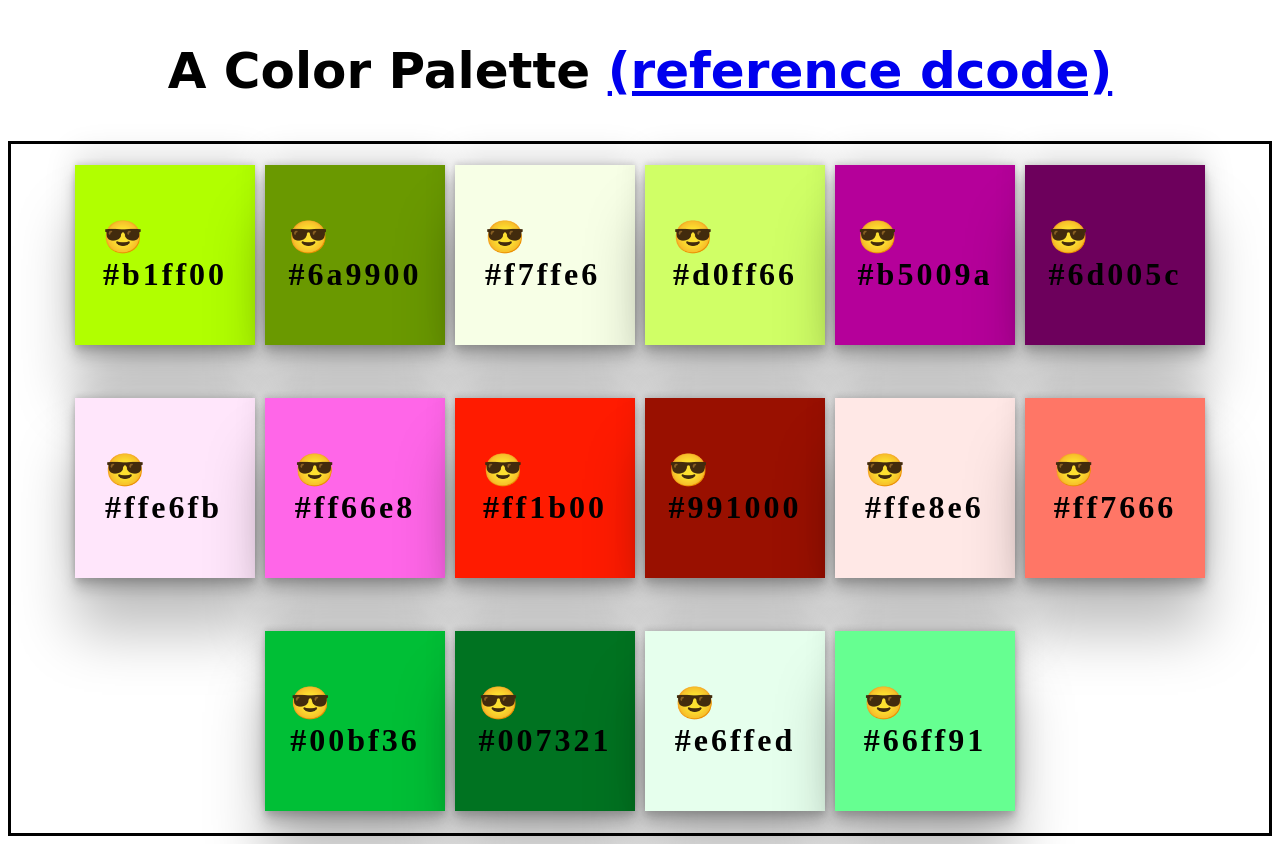
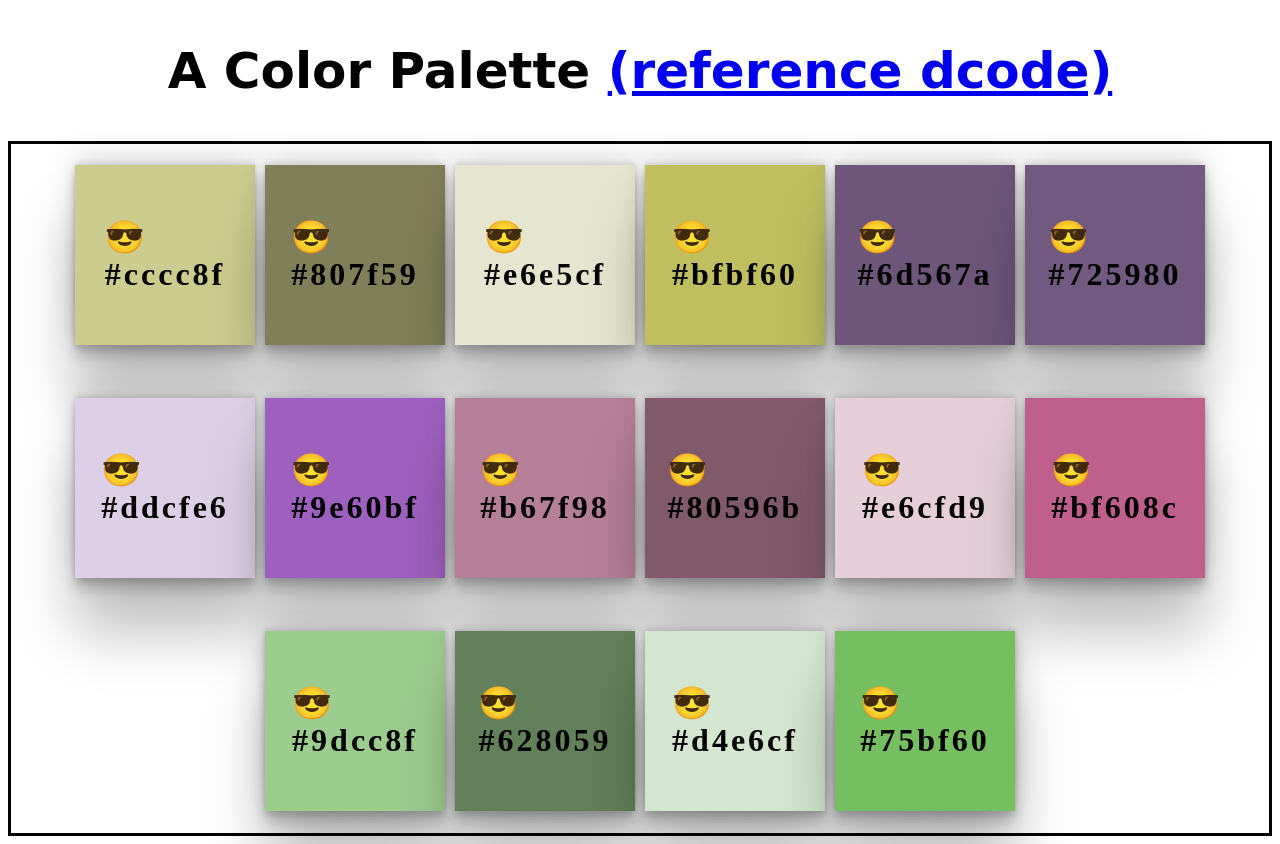
Before and after one commit to kaidecoder/color-palette, a website: page index.html in a window 1280 px wide. Drawn offline with Linux system fonts and the light colour scheme.

Commit message:
created a new palette of colors

```diff
--- a/index.html
+++ b/index.html
@@ -25,26 +25,33 @@
         width: 120px;
         padding: 30px;
         letter-spacing: 3px;
-        box-shadow: rgba(0, 0, 0, 0.25) 0px 54px 55px, rgba(0, 0, 0, 0.12) 0px -12px 30px, rgba(0, 0, 0, 0.12) 0px 4px 6px, rgba(0, 0, 0, 0.17) 0px 12px 13px, rgba(0, 0, 0, 0.09) 0px -3px 5px;
+        box-shadow: rgba(0, 0, 0, 0.25) 0px 54px 55px,
+          rgba(0, 0, 0, 0.12) 0px -12px 30px, rgba(0, 0, 0, 0.12) 0px 4px 6px,
+          rgba(0, 0, 0, 0.17) 0px 12px 13px, rgba(0, 0, 0, 0.09) 0px -3px 5px;
       }
-      h2{
+      h2 {
         text-align: center;
         font-size: 50px;
-        font-family:cursive;
+        font-family: cursive;
         font-weight: bold;
       }
     </style>
   </head>
   <body>
-    <h2>A Color Palette <a href="https://youtu.be/4VGyXW2rA4w?si=C8-pDMq1_BuFumkb">(reference dcode)</a></h2>
+    <h2>
+      A Color Palette
+      <a href="https://youtu.be/4VGyXW2rA4w?si=C8-pDMq1_BuFumkb"
+        >(reference dcode)</a
+      >
+    </h2>
     <div class="container"></div>
     <script src="./library/color-scheme/color-scheme.js"></script>
     <script>
       const scheme = new ColorScheme();
 
-      scheme.from_hex("698d2d").scheme("tetrade").variation("hard")
+      scheme.from_hex("FFFD9E").scheme("tetrade").variation("soft");
 
-    //   favorite hex colors:  009578, 6dcdb1, 252c6a, 7f89df, ff6d10, ffddc7, fa364a, ffb0c0, B0250E, D22621, 2B3B4B, FFFD9E, BFA838, 06222E, D9D6A3, 698D2D
+      //   favorite hex colors:  009578, 6dcdb1, 252c6a, 7f89df, ff6d10, ffddc7, fa364a, ffb0c0, B0250E, D22621, 2B3B4B, FFFD9E, BFA838, 06222E, D9D6A3, 698D2D
 
       const colors = scheme.colors();
 
```
